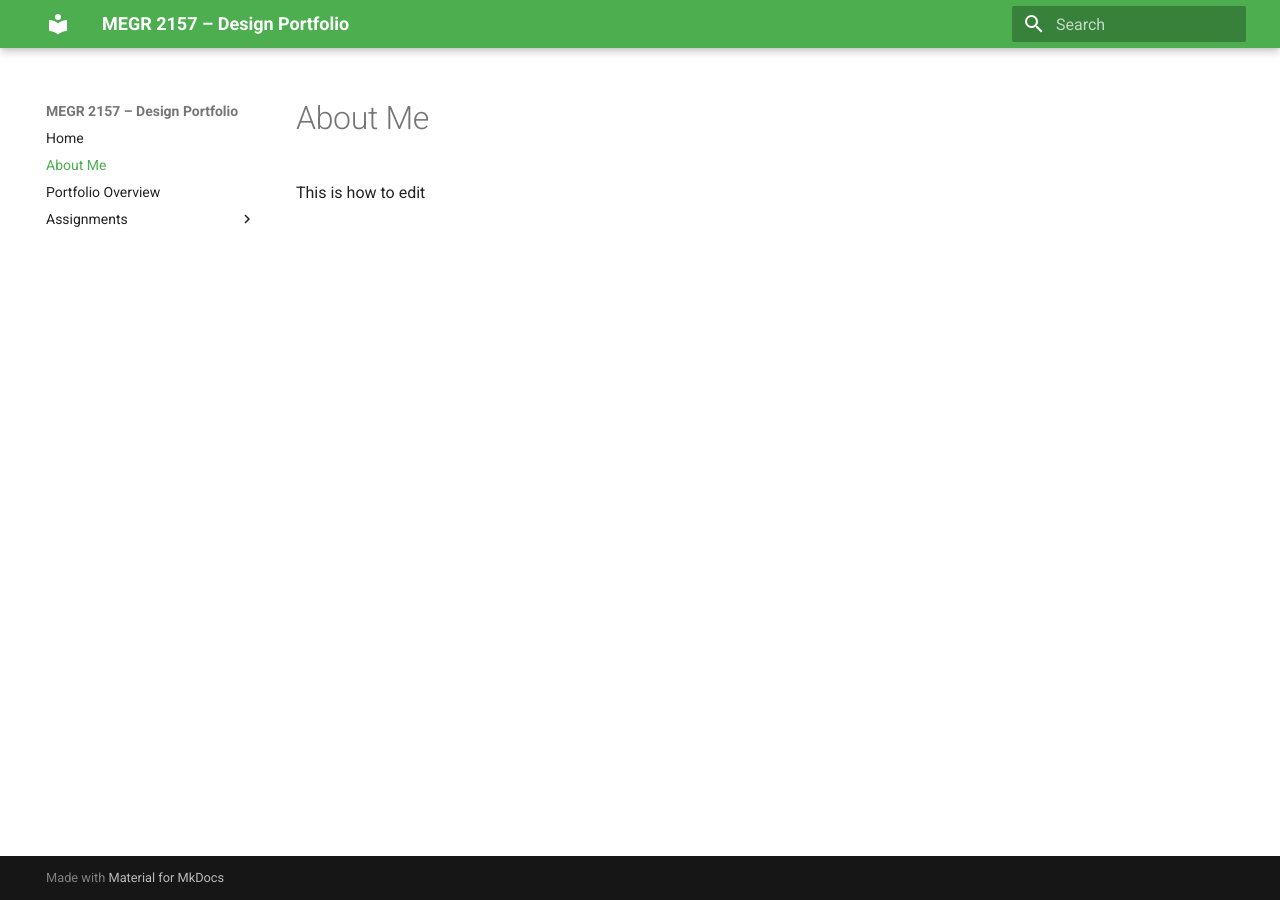
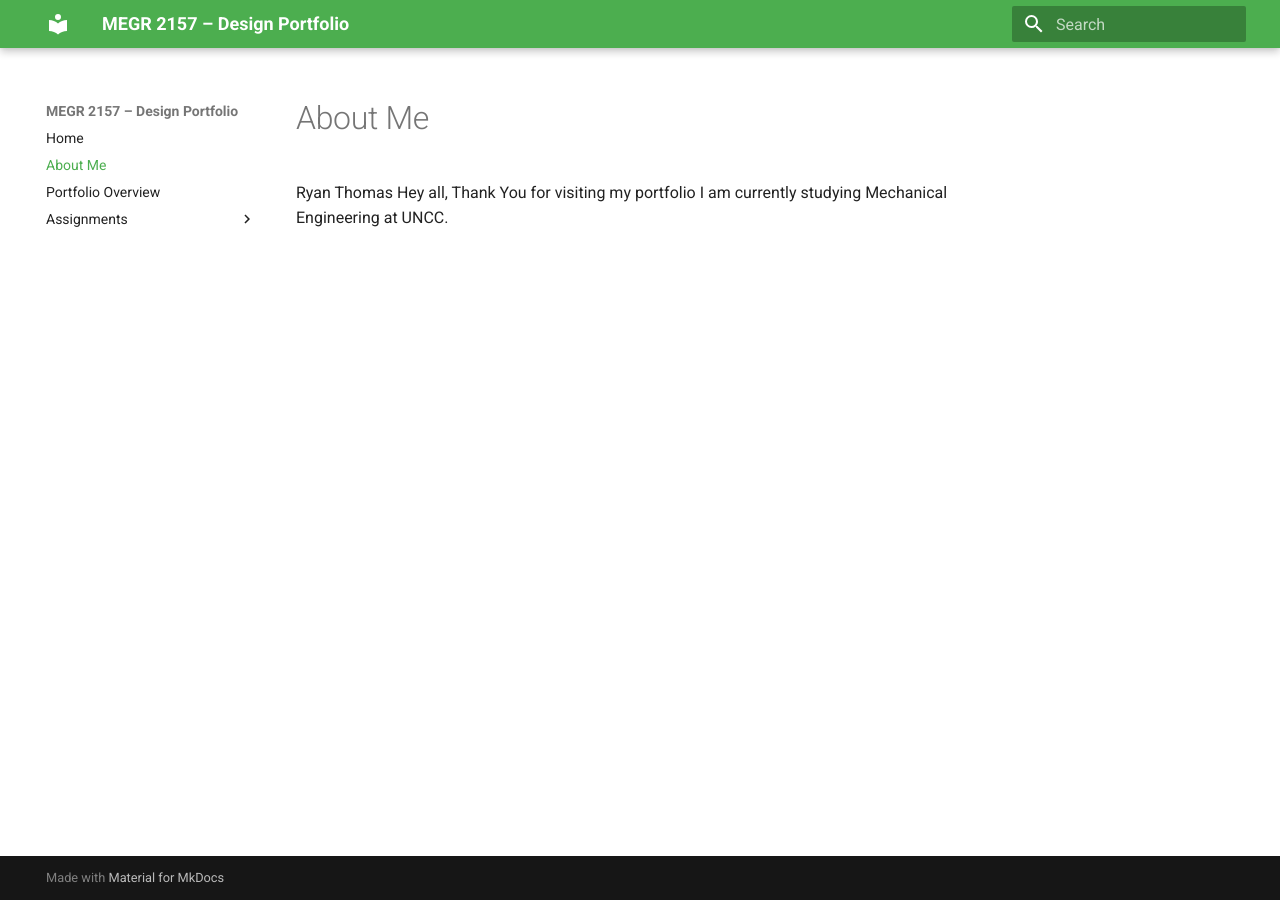
Before and after one commit to ryan-thomas32/megr2157-portfolio, an MkDocs documentation site: the page built from docs/aboutme/index.md, in a window 1280 px wide. Built offline with MkDocs 1.6.1 and Material for MkDocs 9.7.7, drawn with Linux system fonts in a browser that asks for light colours.

Commit message:
Update index.md

```diff
--- a/docs/aboutme/index.md
+++ b/docs/aboutme/index.md
@@ -1,2 +1,3 @@
 #About Me
-This is how to edit
+Ryan Thomas
+Hey all, Thank You for visiting my portfolio I am currently studying Mechanical Engineering at UNCC.
```
